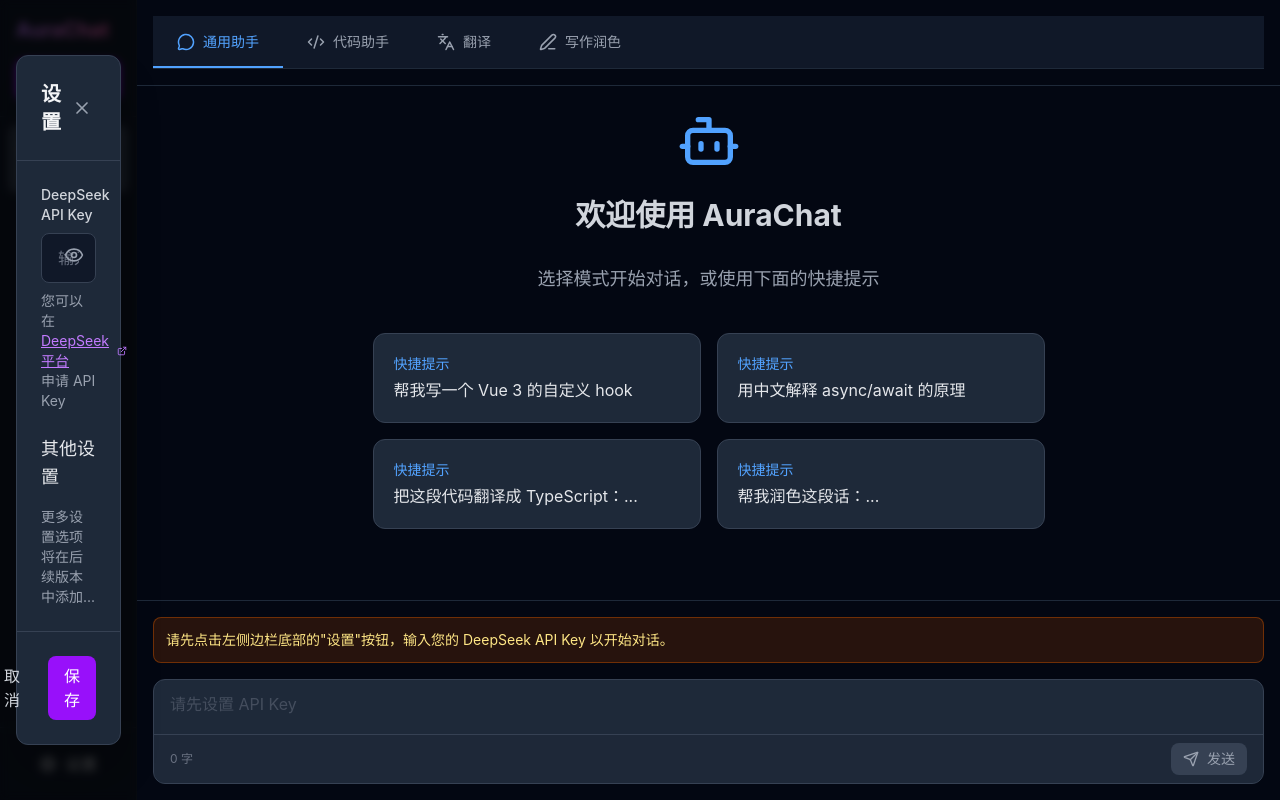
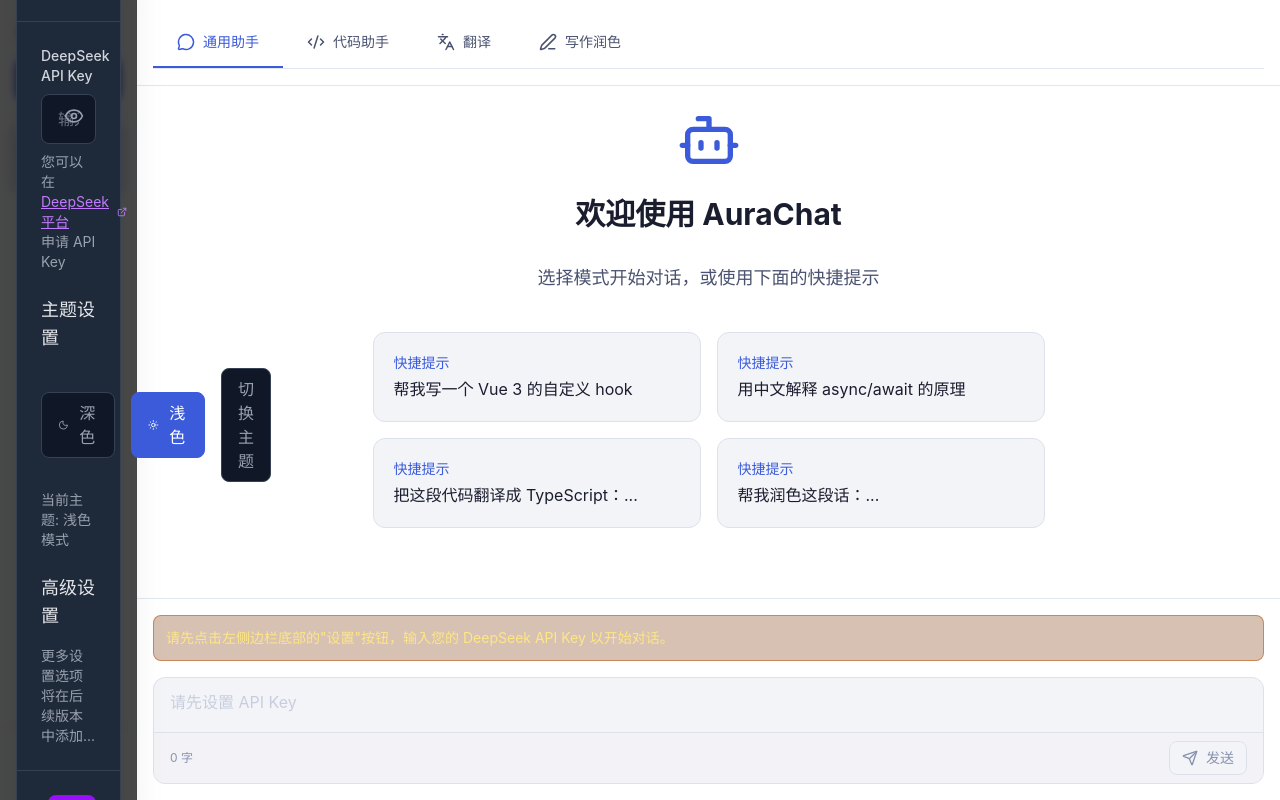
Before and after one commit to Socrateszzy/aurachat, a Vue app: page / in a window 1280 px wide. Both pictures are taken after a click on the button "设置". Built offline with nearby package versions, Linux system fonts and the light colour scheme.

Commit message:
feat：主题架构修改

```diff
--- a/src/App.vue
+++ b/src/App.vue
@@ -42,11 +42,11 @@
 </script>
 
 <template>
-  <div class="flex h-screen overflow-hidden bg-gray-950 text-gray-100">
+  <div class="flex h-screen overflow-hidden bg-[var(--main-bg)] text-[var(--text-primary)]">
     <!-- 移动端汉堡菜单 -->
     <button
       @click="isSidebarOpen = !isSidebarOpen"
-      class="lg:hidden fixed top-4 left-4 z-50 p-2 bg-gray-800 rounded-lg hover:bg-gray-700 transition-colors"
+      class="lg:hidden fixed top-4 left-4 z-50 p-2 bg-[var(--sidebar-item-hover)] rounded-lg hover:bg-[var(--sidebar-item-active)] transition-colors"
     >
       <Menu :size="20" />
     </button>
@@ -71,7 +71,7 @@
     <!-- 主内容区域 -->
     <div class="flex-1 flex flex-col overflow-hidden">
       <!-- 顶部模式选择器 -->
-      <div class="p-4 border-b border-gray-800">
+      <div class="p-4 border-b border-[var(--topbar-border)] bg-[var(--topbar-bg)]">
         <ModeSelector />
       </div>
 
@@ -81,7 +81,7 @@
   </div>
 
       <!-- 输入框 -->
-      <div class="p-4 border-t border-gray-800">
+      <div class="p-4 border-t border-[var(--topbar-border)] bg-[var(--topbar-bg)]">
         <ChatInput ref="chatInputRef" @send="handleSend">
           <template #controls="{ canSend, inputText }">
             <!-- 流式响应时的停止按钮 -->
@@ -102,8 +102,8 @@
               :class="[
                 'flex items-center gap-2 px-3 py-1.5 rounded-lg transition-colors text-sm font-medium',
                 canSend
-                  ? 'bg-purple-600 hover:bg-purple-700 text-white'
-                  : 'bg-gray-700 text-gray-400 cursor-not-allowed'
+                  ? 'bg-[var(--accent)] hover:bg-[var(--accent-hover)] text-white'
+                  : 'bg-[var(--input-bg)] text-[var(--text-muted)] cursor-not-allowed border border-[var(--input-border)]'
               ]"
               title="发送消息"
             >
--- a/src/assets/main.css
+++ b/src/assets/main.css
@@ -1,4 +1,93 @@
 @import "tailwindcss";
+
+/* CSS 变量主题系统 */
+:root {
+  /* 侧边栏 */
+  --sidebar-width: 260px;
+  --sidebar-bg: #161b27;
+  --sidebar-item-hover: #1e2538;
+  --sidebar-item-active: #2d3447;
+  --sidebar-border: #1e2334;
+
+  /* 主区域 */
+  --main-bg: #0f1117;
+  --topbar-bg: #0f1117;
+  --topbar-border: #1e2334;
+
+  /* 消息气泡 */
+  --bubble-user-bg: #3b5bdb;
+  --bubble-user-text: #fff;
+  --bubble-ai-bg: #161b27;
+  --bubble-ai-border: #2a2f3d;
+
+  /* 输入框 */
+  --input-bg: #161b27;
+  --input-border: #2a2f3d;
+  --input-border-focus: #3b5bdb;
+  --input-placeholder: #4a5270;
+
+  /* 快捷卡片 */
+  --card-bg: #161b27;
+  --card-border: #2a2f3d;
+  --card-hover-bg: #1e2538;
+
+  /* 文字层级 */
+  --text-primary: #e2e8f0;
+  --text-secondary: #a0aec0;
+  --text-muted: #6b7594;
+
+  /* 强调色 */
+  --accent: #3b5bdb;
+  --accent-hover: #4361ee;
+
+  /* 代码块 */
+  --code-bg: #0d1117;
+  --code-border: #21262d;
+}
+
+/* 亮色主题 */
+html.light {
+  --sidebar-width: 260px;
+  --sidebar-bg: #f8f9fb;
+  --sidebar-item-hover: #eef0f5;
+  --sidebar-item-active: #e4e7f0;
+  --sidebar-border: #e2e6ef;
+
+  --main-bg: #ffffff;
+  --topbar-bg: #ffffff;
+  --topbar-border: #e2e6ef;
+
+  --bubble-user-bg: #3b5bdb;
+  --bubble-user-text: #fff;
+  --bubble-ai-bg: #f3f4f8;
+  --bubble-ai-border: #e2e6ef;
+
+  --input-bg: #f3f4f8;
+  --input-border: #dde1ec;
+  --input-border-focus: #3b5bdb;
+  --input-placeholder: #9ea8c5;
+
+  --card-bg: #f3f4f8;
+  --card-border: #dde1ec;
+  --card-hover-bg: #eaecf5;
+
+  --text-primary: #1a1d2e;
+  --text-secondary: #4a5270;
+  --text-muted: #8892b0;
+
+  --accent: #3b5bdb;
+  --accent-hover: #4361ee;
+
+  --code-bg: #f0f1f5;
+  --code-border: #dde1ec;
+}
+
+/* 全局过渡（切主题时平滑） */
+*, *::before, *::after {
+  transition: background-color 0.2s ease, border-color 0.2s ease, color 0.1s ease;
+}
+/* 但动画类不要过渡颜色 */
+.streaming-cursor { transition: none; }
 
 /* 流式光标动画 */
 .streaming-cursor::after {
@@ -15,7 +104,7 @@
 
 /* 代码块样式 */
 .hljs {
-  background: #1a1a2e !important;
+  background: var(--code-bg) !important;
   border-radius: 0.5rem;
   padding: 1rem !important;
   overflow-x: auto;
@@ -28,11 +117,11 @@
 
 /* Markdown 内容样式 */
 .prose {
-  color: #e5e7eb;
+  color: var(--text-primary);
 }
 
 .prose h1, .prose h2, .prose h3, .prose h4 {
-  color: #f3f4f6;
+  color: var(--text-primary);
   margin-top: 1.5em;
   margin-bottom: 0.5em;
   font-weight: 600;
@@ -65,11 +154,11 @@
 }
 
 .prose blockquote {
-  border-left: 4px solid #4b5563;
+  border-left: 4px solid var(--text-muted);
   padding-left: 1em;
   font-style: italic;
   margin: 1.5em 0;
-  color: #9ca3af;
+  color: var(--text-muted);
 }
 
 .prose table {
@@ -79,27 +168,27 @@
 }
 
 .prose th, .prose td {
-  border: 1px solid #4b5563;
+  border: 1px solid var(--text-muted);
   padding: 0.5rem 0.75rem;
   text-align: left;
 }
 
 .prose th {
-  background-color: #374151;
+  background-color: var(--code-bg);
   font-weight: 600;
 }
 
 .prose a {
-  color: #60a5fa;
+  color: var(--accent);
   text-decoration: underline;
 }
 
 .prose a:hover {
-  color: #93c5fd;
+  color: var(--accent-hover);
 }
 
 .prose code:not(.hljs code) {
-  background-color: #374151;
+  background-color: var(--code-bg);
   padding: 0.2em 0.4em;
   border-radius: 0.25rem;
   font-size: 0.875em;
@@ -128,3 +217,12 @@
 ::-webkit-scrollbar-thumb:hover {
   background: rgba(255, 255, 255, 0.2);
 }
+
+/* 为亮色主题调整滚动条 */
+html.light ::-webkit-scrollbar-thumb {
+  background: rgba(0, 0, 0, 0.1);
+}
+
+html.light ::-webkit-scrollbar-thumb:hover {
+  background: rgba(0, 0, 0, 0.2);
+}
--- a/src/components/ChatInput.vue
+++ b/src/components/ChatInput.vue
@@ -92,7 +92,7 @@
       </p>
     </div>
 
-    <div class="bg-gray-800 border border-gray-700 rounded-xl overflow-hidden">
+    <div class="bg-[var(--input-bg)] border border-[var(--input-border)] rounded-xl overflow-hidden">
       <!-- 文本输入区域 -->
       <textarea
         ref="textareaRef"
@@ -100,14 +100,14 @@
         @keydown="handleKeyDown"
         :disabled="!store.apiKey"
         :placeholder="store.apiKey ? '输入消息... (Shift+Enter换行，Enter发送)' : '请先设置 API Key'"
-        class="w-full px-4 py-3 bg-transparent text-gray-100 placeholder-gray-500 focus:outline-none resize-none min-h-[44px] max-h-[200px] disabled:opacity-50 disabled:cursor-not-allowed"
+        class="w-full px-4 py-3 bg-transparent text-[var(--text-primary)] placeholder-[var(--input-placeholder)] focus:outline-none resize-none min-h-[44px] max-h-[200px] disabled:opacity-50 disabled:cursor-not-allowed"
         rows="1"
       />
 
       <!-- 底部工具栏 -->
-      <div class="flex items-center justify-between px-4 py-2 border-t border-gray-700 bg-gray-800/50">
+      <div class="flex items-center justify-between px-4 py-2 border-t border-[var(--input-border)] bg-[var(--input-bg)]/50">
         <!-- 左侧：字数统计 -->
-        <div class="text-xs text-gray-500">
+        <div class="text-xs text-[var(--text-muted)]">
           {{ inputText.length }} 字
         </div>
 
@@ -122,8 +122,8 @@
               :class="[
                 'flex items-center gap-2 px-3 py-1.5 rounded-lg transition-colors text-sm font-medium',
                 canSend
-                  ? 'bg-purple-600 hover:bg-purple-700 text-white'
-                  : 'bg-gray-700 text-gray-400 cursor-not-allowed'
+                  ? 'bg-[var(--accent)] hover:bg-[var(--accent-hover)] text-white'
+                  : 'bg-[var(--input-bg)] text-[var(--text-muted)] cursor-not-allowed border border-[var(--input-border)]'
               ]"
               title="发送消息"
             >
--- a/src/components/MessageList.vue
+++ b/src/components/MessageList.vue
@@ -91,11 +91,11 @@
     <!-- 消息列表容器 -->
     <div ref="listRef" class="flex-1 overflow-y-auto p-4">
       <!-- 无消息时的欢迎区域 -->
-      <div v-if="messages.length === 0" class="flex flex-col items-center justify-center h-full text-gray-300">
+      <div v-if="messages.length === 0" class="flex flex-col items-center justify-center h-full text-[var(--text-muted)]">
         <div class="max-w-2xl w-full text-center">
-          <Bot :size="64" class="mx-auto mb-6 text-blue-400" />
-          <h1 class="text-3xl font-bold mb-8">欢迎使用 AuraChat</h1>
-          <p class="text-gray-400 mb-10 text-lg">
+          <Bot :size="64" class="mx-auto mb-6 text-[var(--accent)]" />
+          <h1 class="text-3xl font-bold mb-8 text-[var(--text-primary)]">欢迎使用 AuraChat</h1>
+          <p class="text-[var(--text-secondary)] mb-10 text-lg">
             选择模式开始对话，或使用下面的快捷提示
           </p>
 
@@ -104,10 +104,10 @@
               v-for="(prompt, index) in quickPrompts"
               :key="index"
               @click="sendQuickPrompt(prompt.text)"
-              class="bg-gray-800 hover:bg-gray-700 border border-gray-700 rounded-xl p-5 text-left transition-all hover:scale-[1.02]"
+              class="bg-[var(--card-bg)] hover:bg-[var(--card-hover-bg)] border border-[var(--card-border)] rounded-xl p-5 text-left transition-all hover:scale-[1.02]"
             >
-              <div class="text-sm font-medium text-blue-400 mb-1">快捷提示</div>
-              <div class="text-gray-200">{{ prompt.text }}</div>
+              <div class="text-sm font-medium text-[var(--accent)] mb-1">快捷提示</div>
+              <div class="text-[var(--text-primary)]">{{ prompt.text }}</div>
             </button>
           </div>
         </div>
@@ -131,7 +131,7 @@
           <!-- 用户消息 -->
           <div
             v-if="msg.role === 'user'"
-            class="max-w-[70%] bg-blue-600 text-white rounded-2xl px-4 py-2"
+            class="max-w-[70%] bg-[var(--bubble-user-bg)] text-[var(--bubble-user-text)] rounded-2xl px-4 py-2"
           >
             <div class="whitespace-pre-wrap break-words">{{ msg.content }}</div>
           </div>
@@ -139,10 +139,10 @@
           <!-- 助手消息 -->
           <div
             v-else
-            class="max-w-[85%] bg-gray-800 rounded-2xl px-4 py-3"
+            class="max-w-[85%] bg-[var(--bubble-ai-bg)] border border-[var(--bubble-ai-border)] rounded-2xl px-4 py-3"
           >
             <div
-              class="prose prose-invert max-w-none text-gray-200"
+              class="prose prose-invert max-w-none text-[var(--text-primary)]"
               v-html="getMessageHtml(msg)"
             ></div>
           </div>
--- a/src/components/ModeSelector.vue
+++ b/src/components/ModeSelector.vue
@@ -29,7 +29,7 @@
 </script>
 
 <template>
-  <div class="bg-gray-900 border-b border-gray-800">
+  <div class="bg-[var(--topbar-bg)] border-b border-[var(--topbar-border)]">
     <div class="flex overflow-x-auto">
       <button
         v-for="[key, config] in Object.entries(MODES)"
@@ -38,15 +38,15 @@
         :class="[
           'flex items-center gap-2 px-6 py-4 transition-all flex-shrink-0 relative',
           currentMode === key
-            ? 'text-blue-400'
-            : 'text-gray-400 hover:text-gray-300'
+            ? 'text-[var(--accent)]'
+            : 'text-[var(--text-secondary)] hover:text-[var(--text-primary)]'
         ]"
       >
         <component :is="modeIcons[key as keyof typeof modeIcons]" :size="18" />
         <span class="text-sm font-medium">{{ config.label }}</span>
         <div
           v-if="currentMode === key"
-          class="absolute bottom-0 left-0 right-0 h-0.5 bg-blue-400"
+          class="absolute bottom-0 left-0 right-0 h-0.5 bg-[var(--accent)]"
         ></div>
       </button>
     </div>
--- a/src/components/SettingsModal.vue
+++ b/src/components/SettingsModal.vue
@@ -1,7 +1,8 @@
 <script setup lang="ts">
 import { ref } from 'vue'
-import { X, Eye, EyeOff, ExternalLink } from 'lucide-vue-next'
+import { X, Eye, EyeOff, ExternalLink, Sun, Moon } from 'lucide-vue-next'
 import { useChatStore } from '../stores/chat'
+import { useTheme } from '../composables/useTheme'
 
 const props = defineProps<{
   modelValue?: boolean
@@ -14,6 +15,9 @@
 const store = useChatStore()
 const apiKeyInput = ref(store.apiKey)
 const showApiKey = ref(false)
+
+// 主题管理
+const { theme, toggleTheme, setTheme } = useTheme()
 
 function saveApiKey() {
   store.setApiKey(apiKeyInput.value)
@@ -82,9 +86,49 @@
             </p>
           </div>
 
+          <!-- 主题设置 -->
+          <div>
+            <h3 class="text-lg font-medium text-gray-200 mb-4">主题设置</h3>
+            <div class="flex items-center gap-4">
+              <button
+                @click="setTheme('dark')"
+                :class="[
+                  'flex items-center gap-2 px-4 py-2 rounded-lg border transition-colors',
+                  theme === 'dark'
+                    ? 'bg-[var(--accent)] text-white border-[var(--accent)]'
+                    : 'bg-gray-900 text-gray-400 border-gray-700 hover:bg-gray-800'
+                ]"
+              >
+                <Moon :size="16" />
+                深色
+              </button>
+              <button
+                @click="setTheme('light')"
+                :class="[
+                  'flex items-center gap-2 px-4 py-2 rounded-lg border transition-colors',
+                  theme === 'light'
+                    ? 'bg-[var(--accent)] text-white border-[var(--accent)]'
+                    : 'bg-gray-900 text-gray-400 border-gray-700 hover:bg-gray-800'
+                ]"
+              >
+                <Sun :size="16" />
+                浅色
+              </button>
+              <button
+                @click="toggleTheme"
+                class="flex items-center gap-2 px-4 py-2 bg-gray-900 text-gray-400 hover:bg-gray-800 border border-gray-700 rounded-lg transition-colors"
+              >
+                切换主题
+              </button>
+            </div>
+            <p class="mt-2 text-sm text-gray-400">
+              当前主题: {{ theme === 'dark' ? '深色模式' : '浅色模式' }}
+            </p>
+          </div>
+
           <!-- 其他设置预留 -->
           <div>
-            <h3 class="text-lg font-medium text-gray-200 mb-4">其他设置</h3>
+            <h3 class="text-lg font-medium text-gray-200 mb-4">高级设置</h3>
             <p class="text-gray-400 text-sm">更多设置选项将在后续版本中添加...</p>
           </div>
         </div>
--- a/src/components/Sidebar.vue
+++ b/src/components/Sidebar.vue
@@ -30,9 +30,9 @@
 </script>
 
 <template>
-  <div class="flex flex-col h-full bg-gray-900 border-r border-gray-800">
+  <div class="flex flex-col h-full sidebar">
     <!-- 顶部区域 -->
-    <div class="p-4 border-b border-gray-800">
+    <div class="p-4 border-b sidebar-border">
       <div class="flex items-center justify-between mb-4">
         <h1 class="text-xl font-bold bg-gradient-to-r from-purple-400 to-pink-400 bg-clip-text text-transparent">
           AuraChat
@@ -40,7 +40,7 @@
       </div>
       <button
         @click="handleNewChat"
-        class="w-full flex items-center justify-center gap-2 px-4 py-2 bg-purple-600 hover:bg-purple-700 text-white rounded-lg transition-colors"
+        class="w-full flex items-center justify-center gap-2 px-4 py-2 bg-[var(--accent)] hover:bg-[var(--accent-hover)] text-white rounded-lg transition-colors"
       >
         <Plus :size="16" />
         新对话
@@ -57,31 +57,31 @@
           :class="[
             'session-item group relative flex items-center justify-between p-3 rounded-lg mb-1 cursor-pointer transition-colors',
             store.currentSessionId === session.id
-              ? 'bg-gray-700'
-              : 'hover:bg-gray-800'
+              ? 'sidebar-item-active'
+              : 'hover:sidebar-item-hover'
           ]"
         >
           <div class="flex-1 min-w-0">
-            <div class="font-medium truncate">{{ session.title }}</div>
-            <div class="text-xs text-gray-400 mt-1">
+            <div class="font-medium truncate text-[var(--text-primary)]">{{ session.title }}</div>
+            <div class="text-xs text-[var(--text-muted)] mt-1">
               {{ formatTime(session.createdAt) }}
             </div>
           </div>
           <button
             @click.stop="store.deleteSession(session.id)"
-            class="opacity-0 group-hover:opacity-100 p-1 hover:bg-gray-600 rounded transition-opacity"
+            class="opacity-0 group-hover:opacity-100 p-1 hover:bg-[var(--sidebar-item-hover)] rounded transition-opacity"
           >
-            <Trash2 :size="14" class="text-gray-400" />
+            <Trash2 :size="14" class="text-[var(--text-muted)]" />
           </button>
         </div>
       </TransitionGroup>
     </div>
 
     <!-- 底部设置 -->
-    <div class="p-4 border-t border-gray-800">
+    <div class="p-4 border-t sidebar-border">
       <button
         @click="showSettings = true"
-        class="w-full flex items-center justify-center gap-2 px-4 py-2 text-gray-300 hover:bg-gray-800 rounded-lg transition-colors"
+        class="w-full flex items-center justify-center gap-2 px-4 py-2 text-[var(--text-secondary)] hover:bg-[var(--sidebar-item-hover)] rounded-lg transition-colors"
       >
         <Settings :size="18" />
         设置
@@ -94,6 +94,24 @@
 </template>
 
 <style scoped>
+/* 侧边栏样式 */
+.sidebar {
+  background-color: var(--sidebar-bg);
+  border-right: 1px solid var(--sidebar-border);
+}
+
+.sidebar-border {
+  border-color: var(--sidebar-border);
+}
+
+.sidebar-item-hover {
+  background-color: var(--sidebar-item-hover);
+}
+
+.sidebar-item-active {
+  background-color: var(--sidebar-item-active);
+}
+
 /* 会话列表过渡动画 */
 .session-enter-from {
   opacity: 0;
--- /dev/null
+++ b/src/composables/useTheme.ts
@@ -0,0 +1,81 @@
+import { ref, watch } from 'vue'
+
+const THEME_KEY = 'aurachat-theme'
+type Theme = 'dark' | 'light'
+
+const theme = ref<Theme>('dark')
+
+// 初始化主题
+const initTheme = () => {
+  const saved = localStorage.getItem(THEME_KEY) as Theme | null
+  if (saved) {
+    theme.value = saved
+  } else {
+    // 检测系统偏好
+    const prefersDark = window.matchMedia('(prefers-color-scheme: dark)').matches
+    theme.value = prefersDark ? 'dark' : 'light'
+  }
+  applyTheme()
+}
+
+// 应用主题到 DOM
+const applyTheme = () => {
+  const html = document.documentElement
+  if (theme.value === 'light') {
+    html.classList.add('light')
+  } else {
+    html.classList.remove('light')
+  }
+}
+
+// 切换主题
+const toggleTheme = () => {
+  theme.value = theme.value === 'dark' ? 'light' : 'dark'
+  localStorage.setItem(THEME_KEY, theme.value)
+  applyTheme()
+}
+
+// 设置特定主题
+const setTheme = (newTheme: Theme) => {
+  theme.value = newTheme
+  localStorage.setItem(THEME_KEY, newTheme)
+  applyTheme()
+}
+
+// 监听系统主题变化
+const watchSystemTheme = () => {
+  const mediaQuery = window.matchMedia('(prefers-color-scheme: dark)')
+  const handleChange = (e: MediaQueryListEvent) => {
+    if (!localStorage.getItem(THEME_KEY)) {
+      theme.value = e.matches ? 'dark' : 'light'
+      applyTheme()
+    }
+  }
+  mediaQuery.addEventListener('change', handleChange)
+  return () => mediaQuery.removeEventListener('change', handleChange)
+}
+
+// 导出 Vue 组合式函数
+export function useTheme() {
+  // 监听 theme 变化
+  watch(theme, () => {
+    applyTheme()
+  })
+
+  return {
+    theme,
+    toggleTheme,
+    setTheme,
+    isDark: () => theme.value === 'dark',
+    isLight: () => theme.value === 'light'
+  }
+}
+
+// 导出独立的初始化函数
+export function initThemeSystem() {
+  initTheme()
+  watchSystemTheme()
+}
+
+// 导出工具函数
+export { theme, toggleTheme, setTheme }
--- a/src/main.ts
+++ b/src/main.ts
@@ -3,6 +3,10 @@
 import piniaPluginPersistedstate from 'pinia-plugin-persistedstate'
 import './assets/main.css'
 import App from './App.vue'
+import { initThemeSystem } from './composables/useTheme'
+
+// 初始化主题系统
+initThemeSystem()
 
 const pinia = createPinia()
 pinia.use(piniaPluginPersistedstate)
```
